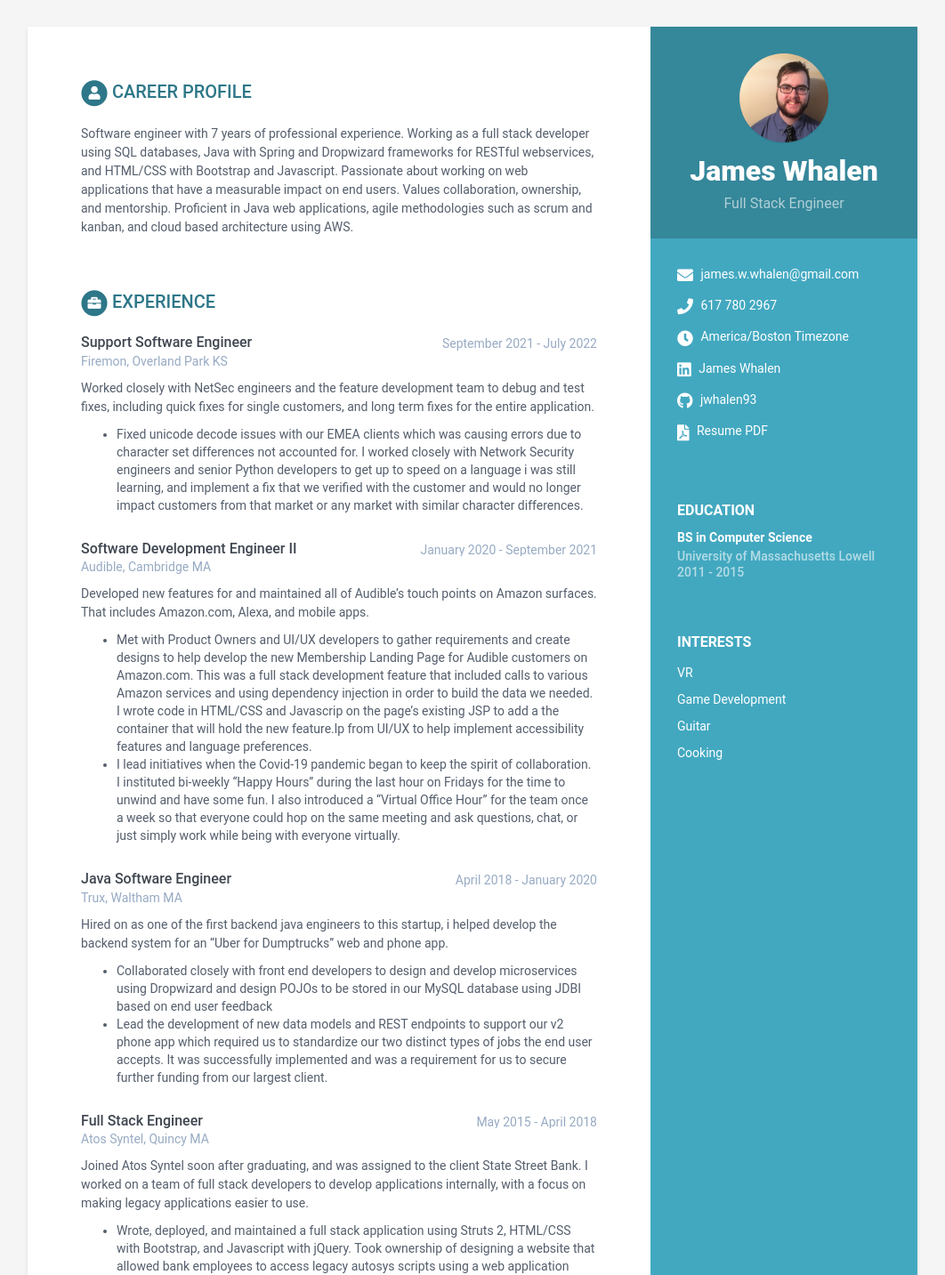
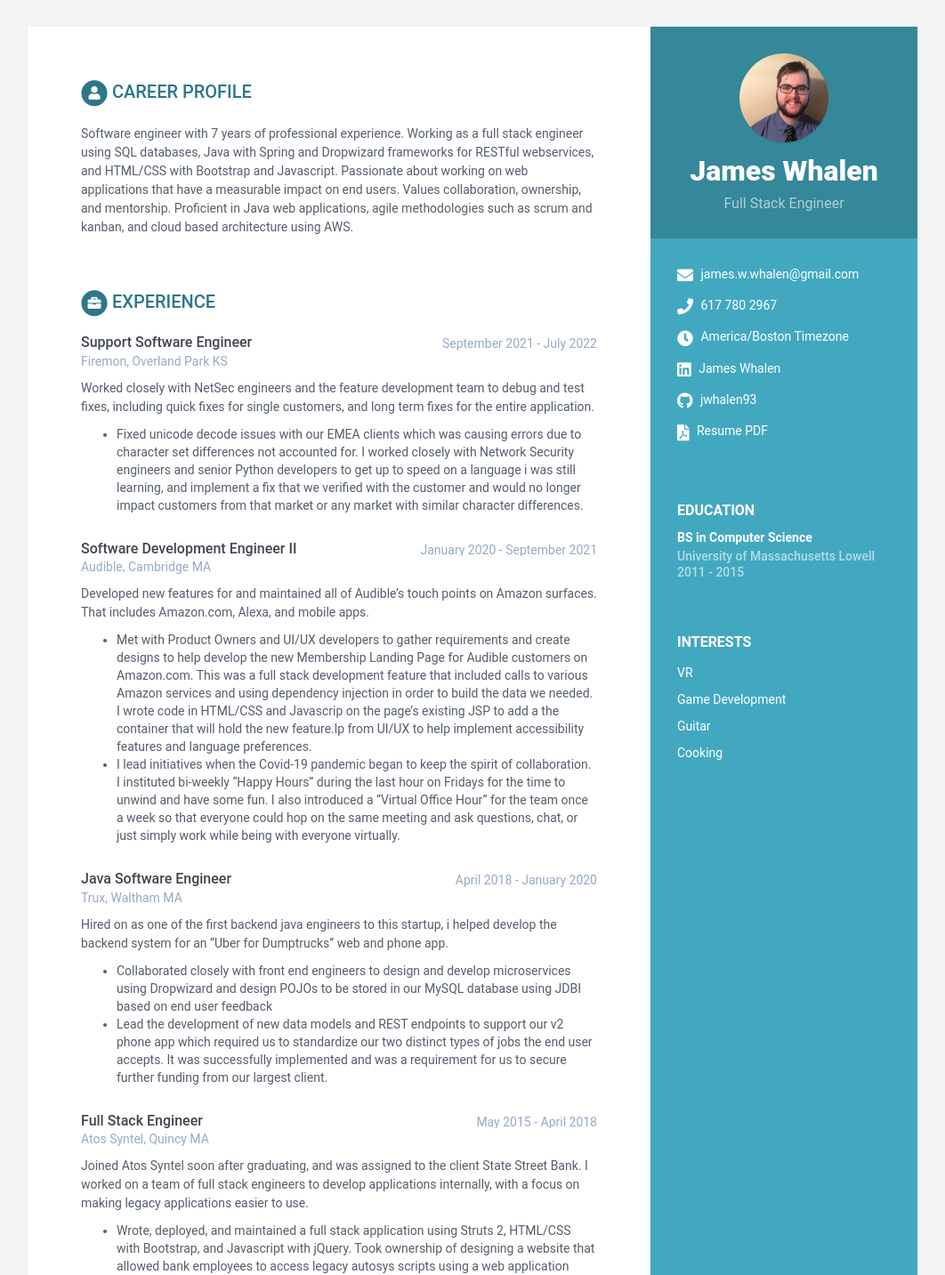
Before and after one commit to jwhalen93/jwhalen93.github.io, a Jekyll site: the page built from index.html, in a window 1280 px wide. Shown: the top 1433 px of the page at 89% size, without its empty margins (109-1171 px from the left). Built offline with Jekyll 4.4.1, drawn with Linux system fonts in a browser that asks for light colours.

Commit message:
Fixed formatting in pdf, changed vernacular from dev to engineer where applicable

```diff
--- a/_data/data.yml
+++ b/_data/data.yml
@@ -51,7 +51,7 @@ sidebar:
 career-profile:
     title: Career Profile
     summary: |
-      Software engineer with 7 years of professional experience. Working as a full stack developer using SQL databases, Java with Spring and Dropwizard frameworks for RESTful webservices, and HTML/CSS with Bootstrap and Javascript. Passionate about working on web applications
+      Software engineer with 7 years of professional experience. Working as a full stack engineer using SQL databases, Java with Spring and Dropwizard frameworks for RESTful webservices, and HTML/CSS with Bootstrap and Javascript. Passionate about working on web applications
       that have a measurable impact on end users. Values collaboration, ownership,
       and mentorship. Proficient in Java web applications, agile methodologies such
       as scrum and kanban, and cloud based architecture using AWS.
@@ -86,13 +86,13 @@ experiences:
         company: Trux, Waltham MA
         details: |
           Hired on as one of the first backend java engineers to this startup, i helped develop the backend system for an "Uber for Dumptrucks" web and phone app.
-          - Collaborated closely with front end developers to design and develop microservices using Dropwizard and design POJOs to be stored in our MySQL database using JDBI based on end user feedback
+          - Collaborated closely with front end engineers to design and develop microservices using Dropwizard and design POJOs to be stored in our MySQL database using JDBI based on end user feedback
           - Lead the development of new data models and REST endpoints to support our v2 phone app which required us to standardize our two distinct types of jobs the end user accepts. It was successfully implemented and was a requirement for us to secure further funding from our largest client.
       - role: Full Stack Engineer
         time: May 2015 - April 2018
         company: Atos Syntel, Quincy MA
         details: |
-          Joined Atos Syntel soon after graduating, and was assigned to the client State Street Bank. I worked on a team of full stack developers to develop
+          Joined Atos Syntel soon after graduating, and was assigned to the client State Street Bank. I worked on a team of full stack engineers to develop
           applications internally, with a focus on making legacy applications easier to use.
           - Wrote, deployed, and maintained a full stack application using Struts 2, HTML/CSS with Bootstrap, and Javascript with jQuery.
           Took ownership of designing a website that allowed bank employees to access legacy autosys scripts using a web application instead
```
Also changed, not shown: 1 other file.
